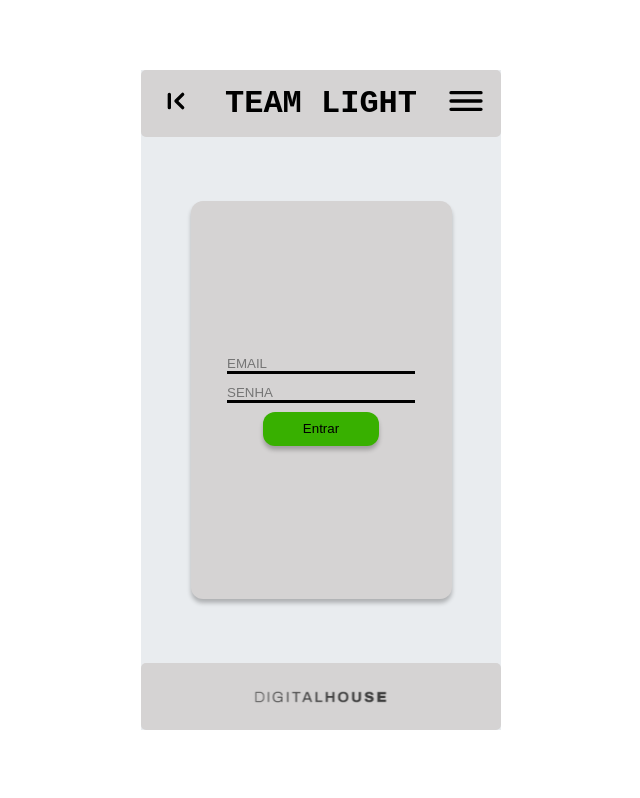
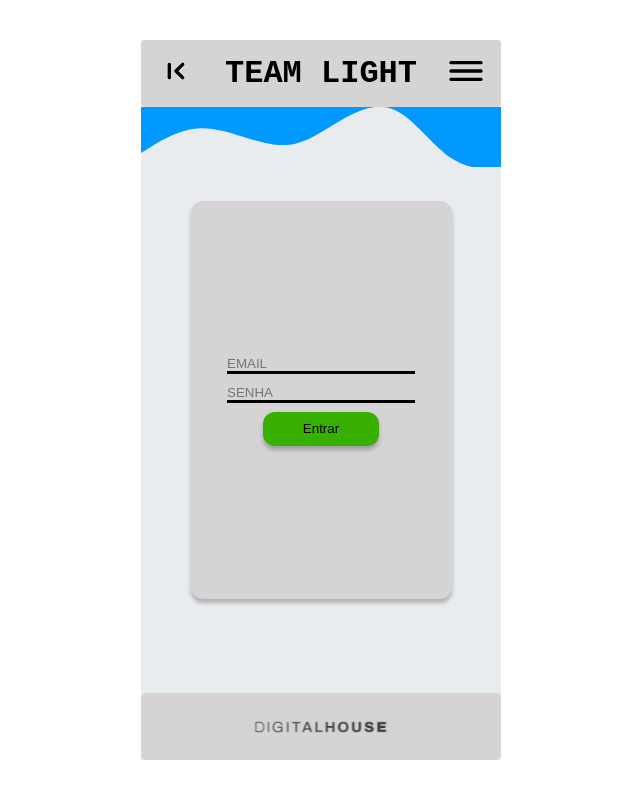
Before and after one commit to RushiamX/Projeto-Light, a React (Create React App) app: page / in a window 1280 px wide. Shown: the whole page, without its empty margins (319-959 px from the left). Built offline with nearby package versions, Linux system fonts and the light colour scheme.

Commit message:
feat: adiciona a wave e organiza a tela

```diff
--- a/src/App.css
+++ b/src/App.css
@@ -1,4 +1,5 @@
 .App__grey-box{
+  margin: auto;
   width: 261px;
   height: 398px;
   background-color: rgb(213, 211, 211);
@@ -10,15 +11,12 @@
 }
 .App{
   width: 360px;
-  height: 660px;
+  height: 720px;
   background-color: #E9ECEF;
   display: flex;
   flex-direction: column;
   justify-content: space-between;
   align-items: center;
-}
-.App__header{
-  align-items: flex-start;
 }
 .App__main{
   display: flex;
@@ -27,3 +25,20 @@
   justify-content: space-around;
   align-items: center;
 }
+
+.center{
+  width: 360px;
+  height: 660px;
+  display: flex;
+  flex-direction: column;
+  align-items: center;
+}
+.wave{
+  width: 360px;
+  height: 60px;
+  background-image: url(../src/assets/wave.svg);
+  background-repeat: no-repeat;
+  background-position: center;
+  background-size: cover;
+  position: absolute;
+}
--- a/src/App.js
+++ b/src/App.js
@@ -13,6 +13,8 @@ function App() {
       <div className="App__header">
         <Header />
       </div>
+      <div className='center'>
+        <div className='wave'></div>
         <div className='App__grey-box'>
           <div className='App__main'>
             <InputEmail />
@@ -20,6 +22,9 @@ function App() {
             <ButtonLogin>Entrar</ButtonLogin>
           </div>
         </div>
+
+      </div>
+
       <div className='App__footer'>
           <Footer />
       </div>
```
Also changed, not shown: src/assets/wave.svg (added). Lines whose indentation alone changed are shown as unchanged.
